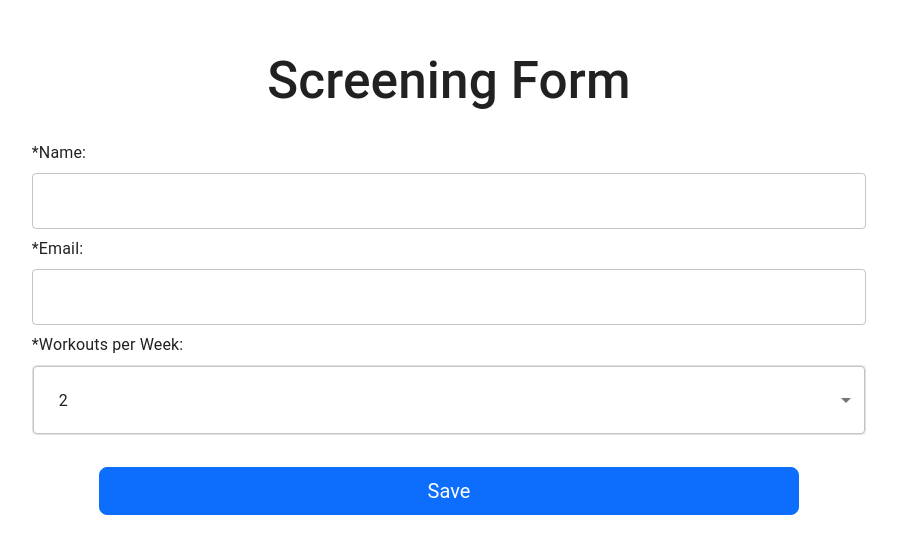
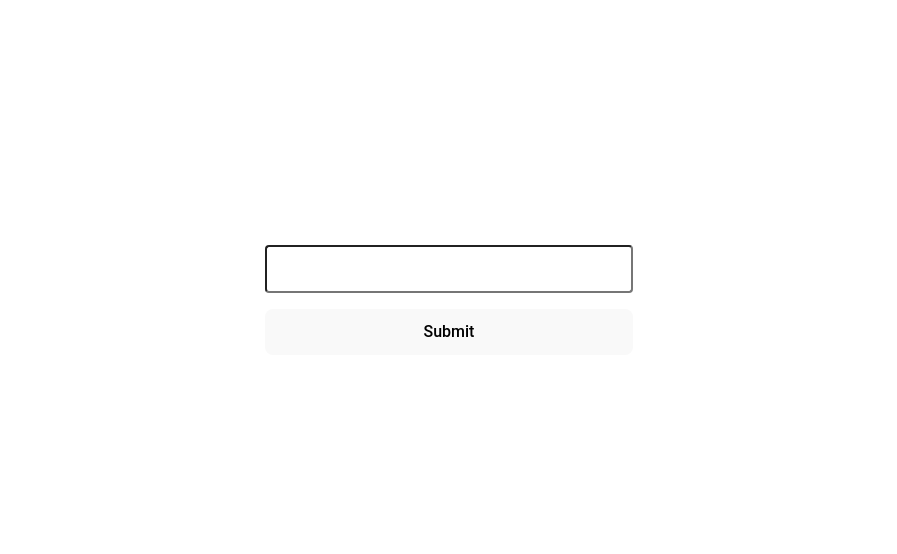
Before and after one commit to zmatthews33/exercise-quiz-app, a React (Vite) app: page / in a window 1280 px wide. Shown: the part 116-670 px from the top of the page, without its empty margins (191-1088 px from the left). Built offline with nearby package versions, Linux system fonts and the light colour scheme.

Commit message:
added password. styled forms. addedc copyright/unauthorized use message

```diff
--- a/src/App.tsx
+++ b/src/App.tsx
@@ -6,7 +6,7 @@ import Results from "./components/Results"
 
 // types
 import { ClientInfo } from "./components/ClientForm"
-import { Container } from "react-bootstrap"
+import { Container, Row } from "react-bootstrap"
 
 type Props = {
   ankleTestFail: boolean
@@ -30,6 +30,32 @@ const App: React.FC<Props> = ({
   balanceExerciseNo
 }) => {
   const [quizComplete, setQuizComplete] = useState(false)
+  const [password, setPassword] = useState("")
+  const [isAuthenticated, setIsAuthenticated] = useState(false)
+
+  const handlePasswordChange = (e: React.ChangeEvent<HTMLInputElement>) => {
+    setPassword(e.target.value)
+  }
+  const handlePasswordSubmit = () => {
+    const correctPassword = "0kM4LWLeiozqGd" // Replace with your actual password
+    if (password === correctPassword) {
+      setIsAuthenticated(true)
+    } else {
+      alert("Incorrect password")
+    }
+  }
+  if (!isAuthenticated) {
+    return (
+      <Container className='password-container'>
+        <Row>
+          <input className='password-input' type='password' value={password} onChange={handlePasswordChange} />
+          <button className='submit-btn mx-auto' onClick={handlePasswordSubmit}>
+            Submit
+          </button>
+        </Row>
+      </Container>
+    )
+  }
 
   return (
     <Container className='App'>
@@ -50,6 +76,10 @@ const App: React.FC<Props> = ({
       ) : (
         <Quiz setQuizComplete={setQuizComplete} />
       )}
+      <div className='text-center mt-4'>
+        <p>Copyright ©2024 Chelsea Matthews Coaching®</p>
+        <h5>*** NOTICE: UNAUTHORIZED ACCESS OR USE WILL BE PROSECUTED ***</h5>
+      </div>
     </Container>
   )
 }
--- a/src/components/ClientForm.tsx
+++ b/src/components/ClientForm.tsx
@@ -1,7 +1,7 @@
 import React, { useState, useEffect } from "react"
 
 // components
-import { Button, Container, FormLabel } from "react-bootstrap"
+import { Container, FormLabel } from "react-bootstrap"
 import { TextField, Select, MenuItem } from "@mui/material"
 
 export interface ClientInfo {
@@ -34,7 +34,7 @@ const ClientForm: React.FC<ClientFormProps> = ({ onSubmit, initialInfo }) => {
 
   return (
     <Container>
-      <form onSubmit={handleSubmit}>
+      <form className='client-form' onSubmit={handleSubmit}>
         <label className='form-label' htmlFor='name'>
           *Name:
         </label>
@@ -45,6 +45,7 @@ const ClientForm: React.FC<ClientFormProps> = ({ onSubmit, initialInfo }) => {
           value={name}
           onChange={(e) => setName(e.target.value)}
           required
+          type='text'
         />
         <FormLabel className='form-label' htmlFor='email'>
           *Email:
@@ -55,6 +56,7 @@ const ClientForm: React.FC<ClientFormProps> = ({ onSubmit, initialInfo }) => {
           value={email}
           onChange={(e) => setEmail(e.target.value)}
           required
+          type='email'
         />
         <FormLabel className='form-label' htmlFor='workoutsPerWeek'>
           *Workouts per Week:
@@ -71,9 +73,9 @@ const ClientForm: React.FC<ClientFormProps> = ({ onSubmit, initialInfo }) => {
           <MenuItem value={3}>3</MenuItem>
         </Select>
         <br />
-        <Button className='button d-block btn-lg submit-btn mx-auto mt-4' type='submit'>
+        <button className='submit-btn mx-auto mt-4 mb-4' type='submit'>
           Save
-        </Button>
+        </button>
       </form>
     </Container>
   )
--- a/src/components/Quiz.tsx
+++ b/src/components/Quiz.tsx
@@ -5,7 +5,7 @@ import React, { useState } from "react"
 import Question from "./Question"
 import Results from "./Results"
 import ClientForm from "./ClientForm"
-import { Container } from "react-bootstrap"
+import { Container, Row } from "react-bootstrap"
 
 // types
 import { masterExerciseList } from "../data/exerciseList"
@@ -322,8 +322,20 @@ const Quiz: React.FC<QuizProps> = () => {
   return (
     <Container>
       {!clientInfo || editMode ? (
-        <ClientForm initialInfo={clientInfo} onSubmit={handleClientInfoSubmit} />
-      ) : !showResults ? (
+        // <Container>
+        <>
+          <ClientForm initialInfo={clientInfo} onSubmit={handleClientInfoSubmit} />
+
+          {editMode && (
+            <Row>
+              <button className='cancel-button' onClick={handleCancelEdit}>
+                Cancel
+              </button>
+            </Row>
+          )}
+        </>
+      ) : // </Container>
+      !showResults ? (
         <Container>
           <div className='client-info-div'>
             <h2>Client Information:</h2>
@@ -331,7 +343,9 @@ const Quiz: React.FC<QuizProps> = () => {
             <p>Email: {clientInfo.email}</p>
             <p>Workouts per Week: {clientInfo.workoutsPerWeek}</p>
 
-            <button onClick={handleEditClick}>Edit</button>
+            <button className='edit-button' onClick={handleEditClick}>
+              Edit
+            </button>
           </div>
           <div className='questions-div'>
             <Question
@@ -377,7 +391,6 @@ const Quiz: React.FC<QuizProps> = () => {
           />
         </>
       )}
-      {editMode && <button onClick={handleCancelEdit}>Cancel</button>}
     </Container>
   )
 }
--- a/src/index.css
+++ b/src/index.css
@@ -107,3 +107,51 @@ button:focus-visible {
 .accordion {
   background-color: #f3f3f3 !important;
 }
+
+.password-container {
+  width: 800px;
+  display: flex;
+  flex-direction: column;
+  align-items: center;
+  justify-content: center;
+  margin-top: 2rem;
+  text-align: center;
+  padding: 2rem;
+
+  .row {
+    flex-direction: column;
+    width: 50%;
+  }
+  button {
+    width: 100% !important;
+  }
+}
+
+.client-form {
+  width: 600px;
+  display: flex;
+  flex-direction: column;
+  flex-wrap: wrap;
+  align-content: center;
+}
+
+.cancel-button {
+  background: rgb(164, 1, 1, 1);
+  width: 78%;
+  margin: auto;
+
+  &:hover {
+    background-color: rgb(164, 1, 1, 0.75);
+  }
+}
+
+.edit-button {
+  width: 50%;
+}
+
+.password-input {
+  background: white;
+  color: black;
+  height: 3rem;
+  border-radius: 4px;
+}
```
Also changed, not shown: 1 other file (tests, documents, lock files or other folders).
